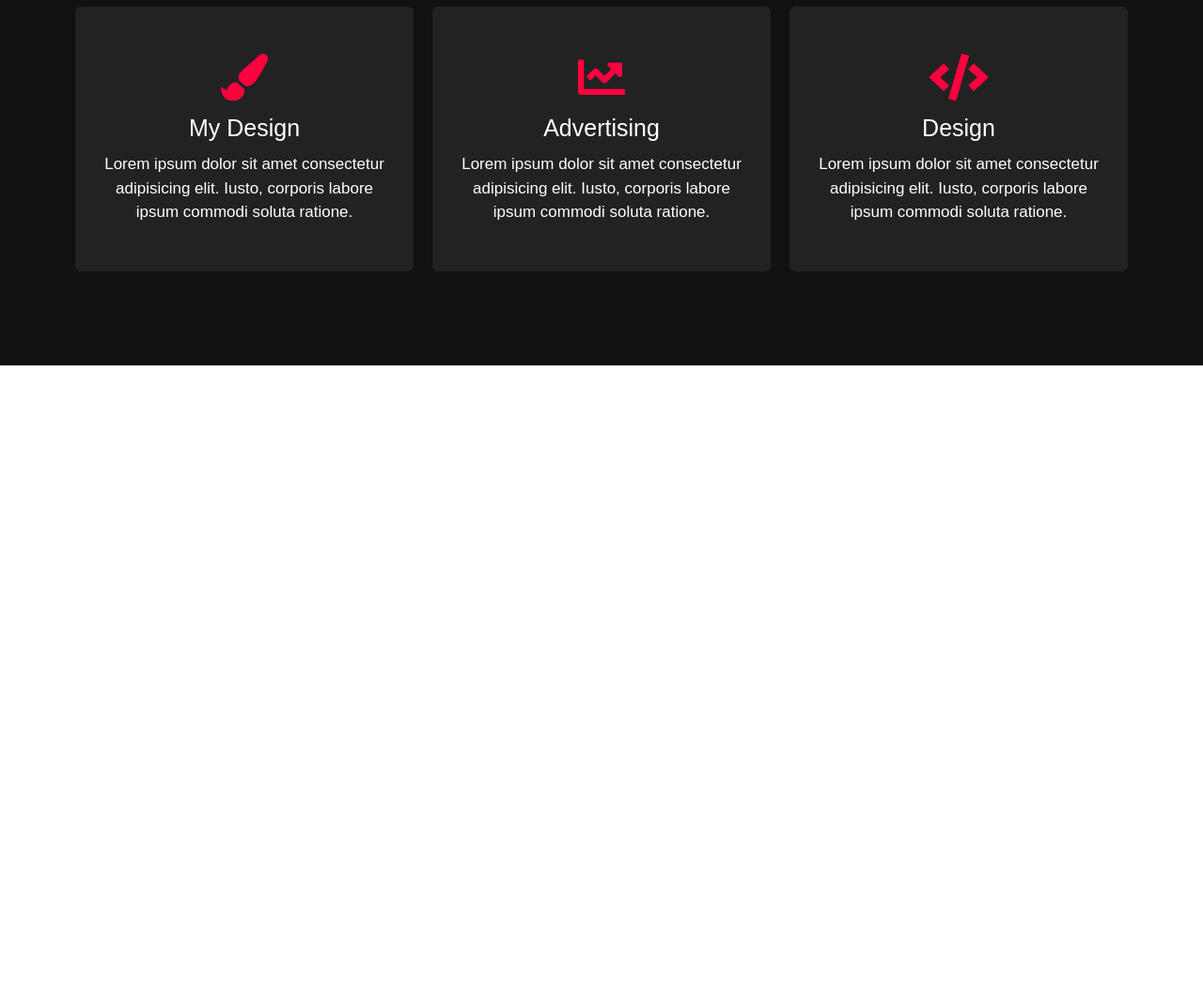
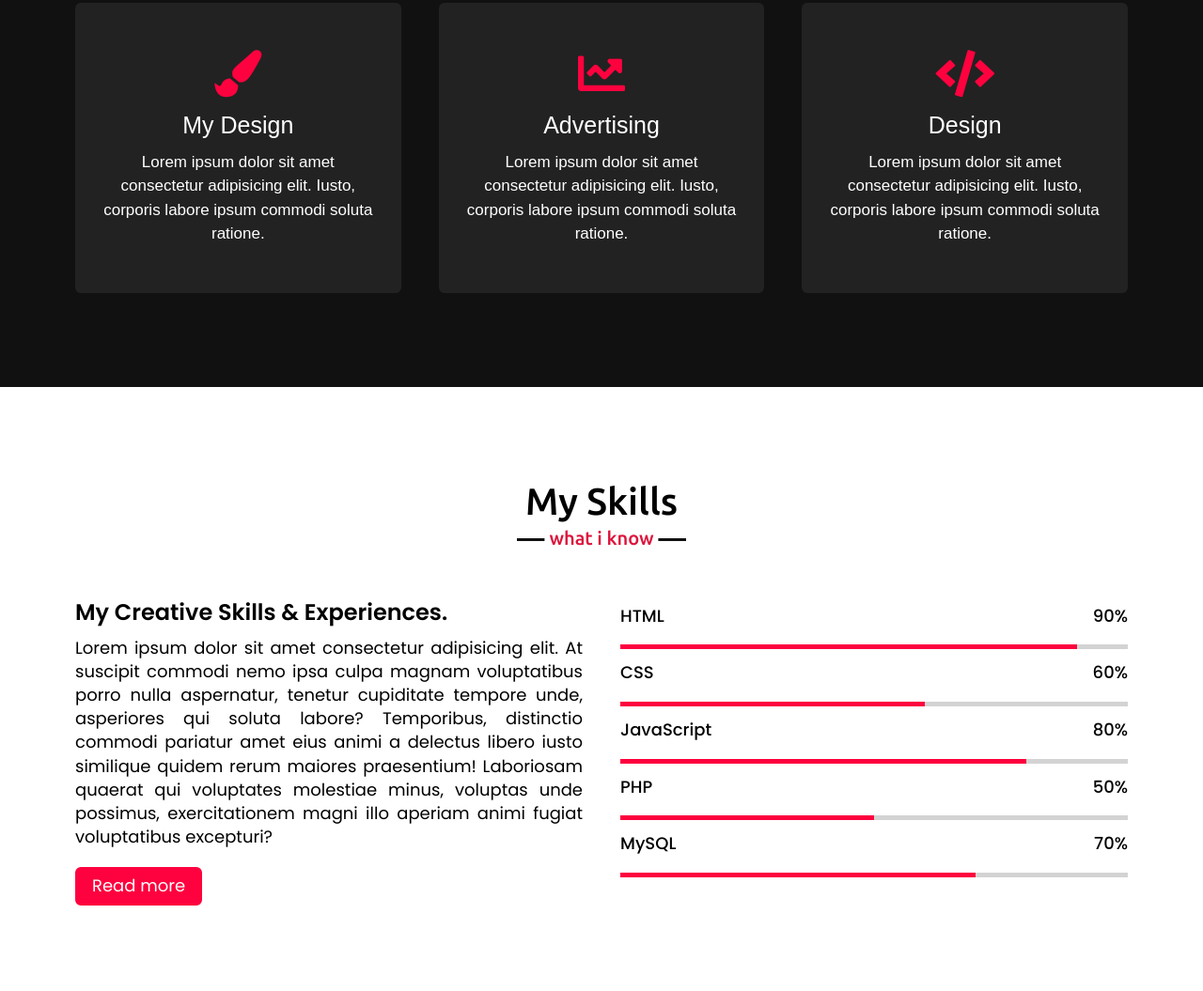
Before and after one commit to surajgond07/perosnal-portfolio, a plain HTML site: page index.html in a window 1280 px wide. Shown: the part 1745-2800 px from the top of the page at 94% size. Before the commit the page ends 2134 px from the top, so only its background shows below. Drawn offline with nearby package versions, Linux system fonts and the light colour scheme.

Commit message:
Skills section buid.

```diff
--- a/CSS/styles.css
+++ b/CSS/styles.css
@@ -33,6 +33,48 @@
  html {
      /* 10x font size of root element */
      font-size: 62.5%;
+ }
+
+ h1,
+ h2,
+ h3 {
+     color: var(--color-headings);
+     margin-bottom: 1rem;
+     line-height: 1.1;
+ }
+
+ h1 {
+     font-size: 6rem;
+ }
+
+ h2 {
+     font-size: 4rem;
+ }
+
+ h3 {
+     font-size: 2.4rem;
+     font-weight: 600;
+     line-height: 1.3;
+     margin-bottom: 1rem;
+ }
+
+ p {
+     margin-top: 0;
+ }
+
+ @media screen and (min-width: 1024px) {
+     body {
+         font-size: 1.8rem;
+     }
+     h1 {
+         font-size: 8rem;
+     }
+     h2 {
+         font-size: 4rem;
+     }
+     h3 {
+         font-size: 2.4rem;
+     }
  }
  /* ========= CSS Color Variable ========= */
 
@@ -383,8 +425,6 @@ responsive media query end for mobile & Tablet  */
      margin: 0 auto;
  }
 
- .about__content {}
-
  .about__content {
      margin-top: 3rem;
      font-size: 3rem;
@@ -439,7 +479,7 @@ responsive media query end for mobile & Tablet  */
 
  .container {
      display: grid;
-     gap: 2rem;
+     gap: 4rem;
  }
 
  .services__card {
@@ -490,13 +530,87 @@ responsive media query end for mobile & Tablet  */
          grid-template-columns: repeat(2, 1fr);
      }
  }
- /*========== Services Section Start ==========*/
 
  @media screen and (min-width: 1024px) {
      .grid--1x3 {
          grid-template-columns: repeat(3, 1fr);
      }
  }
+ /*========== Services Section End==========*/
+ /*========== Skills Section Start ==========*/
+
+ .skills .title::after {
+     content: "what i know";
+ }
+
+ .skills__bars {
+     margin-bottom: 1.5rem;
+ }
+
+ .skills__info {
+     display: flex;
+     margin-bottom: 2rem;
+     align-items: center;
+     justify-content: space-between;
+ }
+
+ .skills__right span {
+     font-size: 1.8rem;
+     font-weight: 500;
+ }
+
+ .skills__column>p {
+     text-align: justify;
+     font-size: 1.8rem;
+     line-height: 1.4;
+ }
+
+ .skills__right {
+     margin-top: 1rem;
+ }
+
+ .skills__right .line {
+     height: .5rem;
+     width: 100%;
+     background: lightgray;
+     position: relative;
+ }
+
+ .skills__right .line::before {
+     content: "";
+     position: absolute;
+     height: 100%;
+     left: 0;
+     top: 0;
+     background: var(--color-primary);
+ }
+
+ .html::before {
+     width: 90%;
+ }
+
+ .css::before {
+     width: 60%;
+ }
+
+ .js::before {
+     width: 80%;
+ }
+
+ .php::before {
+     width: 50%;
+ }
+
+ .mysql::before {
+     width: 70%;
+ }
+
+ .btn--skills {
+     font-size: 1.8rem;
+     padding: .8rem 1.6rem;
+     /* margin-bottom: 1rem; */
+ }
+ /*========== Skills Section End ==========*/
  /* Change background header */
  /* Active link */
  /*=============== BUTTON ===============*/
--- a/index.html
+++ b/index.html
@@ -119,7 +119,63 @@
         </article>
 
     </section>
-    <!--=============== SERVICE SECTION START ===============-->
+    <!--=============== SERVICE SECTION END ===============-->
+    <!--=============== SKILLS SECTION START ===============-->
+
+    <section class="skills" id="skills">
+        <div class="max-width">
+            <h2 class="title">My Skills </h2>
+            <div class=" container grid--1x2 skills__content">
+                <div class="skills__column">
+                    <h3 class="text">My Creative Skills & Experiences.</h3>
+                    <p>Lorem ipsum dolor sit amet consectetur adipisicing elit. At suscipit commodi nemo ipsa culpa magnam voluptatibus porro nulla aspernatur, tenetur cupiditate tempore unde, asperiores qui soluta labore? Temporibus, distinctio commodi
+                        pariatur amet eius animi a delectus libero iusto similique quidem rerum maiores praesentium! Laboriosam quaerat qui voluptates molestiae minus, voluptas unde possimus, exercitationem magni illo aperiam animi fugiat voluptatibus
+                        excepturi?
+                    </p>
+                    <a class="btn btn--skills" href="#">Read more</a>
+
+                </div>
+                <div class="skills__column skills__right">
+                    <div class="skills__bars">
+                        <div class="skills__info">
+                            <span>HTML</span>
+                            <span>90%</span>
+                        </div>
+                        <div class="line html"></div>
+                    </div>
+                    <div class="skills__bars">
+                        <div class="skills__info">
+                            <span>CSS</span>
+                            <span>60%</span>
+                        </div>
+                        <div class="line css"></div>
+                    </div>
+                    <div class="skills__bars">
+                        <div class="skills__info">
+                            <span>JavaScript</span>
+                            <span>80%</span>
+                        </div>
+                        <div class="line js"></div>
+                    </div>
+                    <div class="skills__bars">
+                        <div class="skills__info">
+                            <span>PHP</span>
+                            <span>50%</span>
+                        </div>
+                        <div class="line php"></div>
+                    </div>
+                    <div class="skills__bars">
+                        <div class="skills__info">
+                            <span>MySQL</span>
+                            <span>70%</span>
+                        </div>
+                        <div class="line mysql"></div>
+                    </div>
+
+                </div>
+            </div>
+    </section>
+    <!--=============== SKILLS SECTION END ===============-->
 
     <!--=============== FAVICON ===============-->
     <!--==================== LOGOS ====================-->
```
Also changed, not shown: components/skills.html (added, +52 -0 lines).
